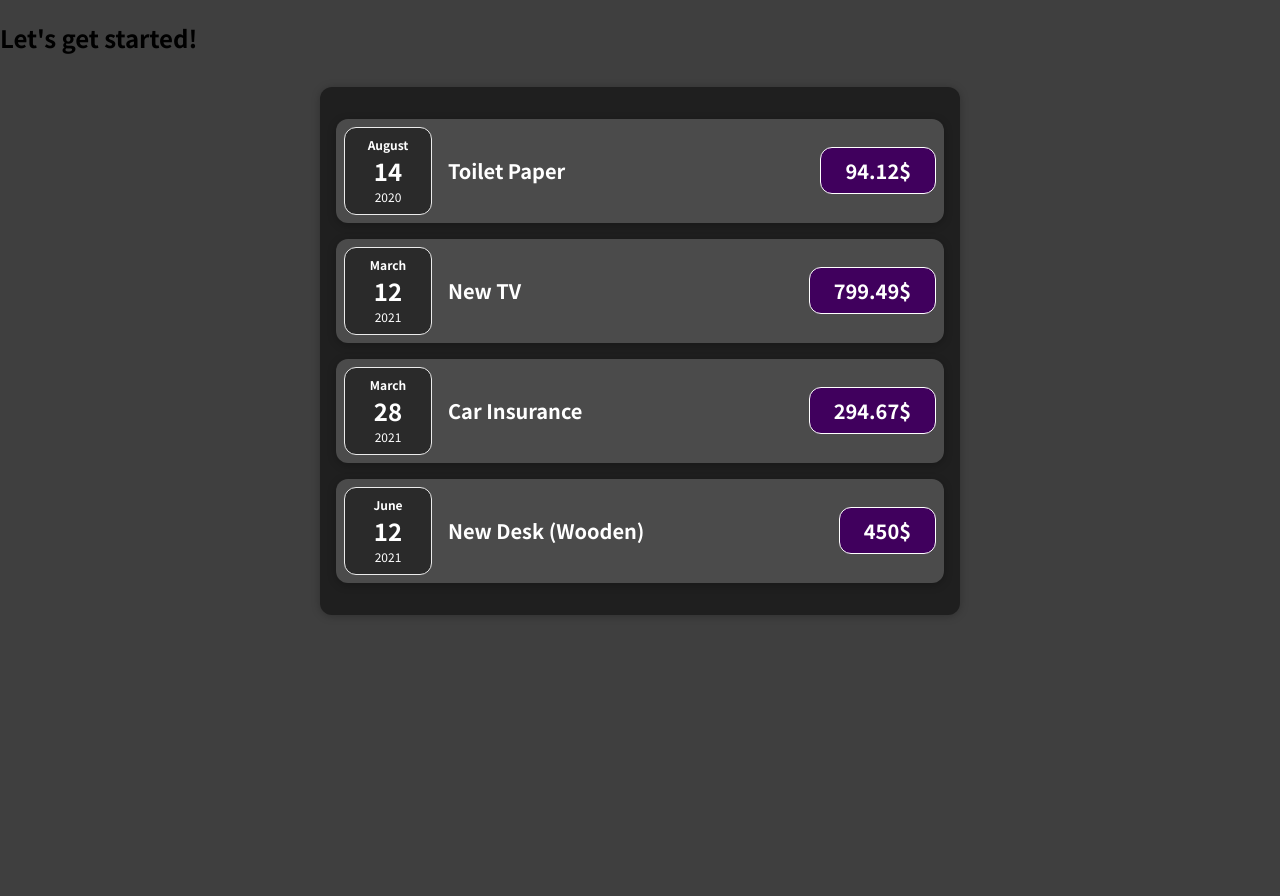
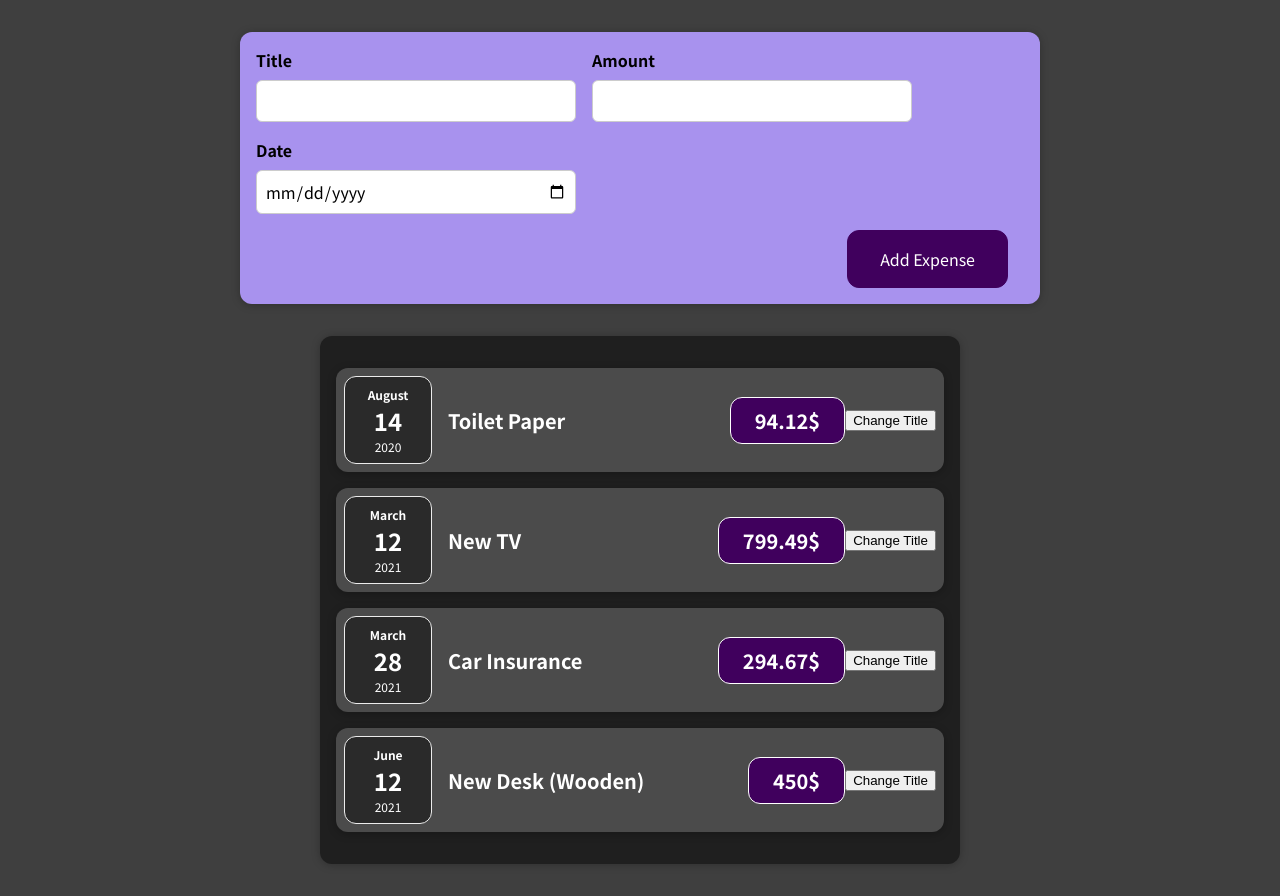
Before and after one commit to piotrpotrac/React-, a React (Create React App) app: page / in a window 1280 px wide. Before the commit the page ends 800 px from the top, so only its background shows below. Built offline with nearby package versions, Linux system fonts and the light colour scheme.

Commit message:
Adding a new dunctionality- Add a new Expense and render it.

```diff
--- a/src/App.js
+++ b/src/App.js
@@ -1,4 +1,5 @@
 import Expense from './components/Expenses/Expense.js';
+import NewExpense from './components/NewExpense/NewExpense.js';
 
 function App() {
   const expenses = [
@@ -23,9 +24,13 @@
     }
   ];
 
+  const addExpenseHandler = (expense) => {
+    console.log('In App.js');
+    console.log(expense);
+  };
   return (
     <div>
-      <h2>Let's get started!</h2>
+      <NewExpense onAddExpense={addExpenseHandler}></NewExpense>
       <Expense items={expenses}></Expense>
     </div>
   );
--- a/src/components/Expenses/ExpenseItems.js
+++ b/src/components/Expenses/ExpenseItems.js
@@ -1,15 +1,23 @@
+import React, { useState } from 'react';
 import ExpenseDate from './ExpenseDate';
 import Card from '../UI/Card';
 import './ExpenseItems.css';
 
 function ExpenseItems(props) {
+  const [title, setTitle] = useState(props.title);
+
+  const clickHandler = () => {
+    setTitle('Update!!');
+    console.log(title);
+  };
   return (
     <Card className="expense-item">
       <ExpenseDate date={props.date} />
       <div className="expense-item__description">
-        <h2>{props.title}</h2>
+        <h2>{title}</h2>
         <div className="expense-item__price">{props.amount}$</div>
       </div>
+      <button onClick={clickHandler}>Change Title</button>
     </Card>
   );
 }
--- /dev/null
+++ b/src/components/NewExpense/ExpenseForm.css
@@ -0,0 +1,26 @@
+.new-expense__controls {
+  display: flex;
+  flex-wrap: wrap;
+  gap: 1rem;
+  margin-bottom: 1rem;
+  text-align: left;
+}
+
+.new-expense__control label {
+  font-weight: bold;
+  margin-bottom: 0.5rem;
+  display: block;
+}
+
+.new-expense__control input {
+  font: inherit;
+  padding: 0.5rem;
+  border-radius: 6px;
+  border: 1px solid #ccc;
+  width: 20rem;
+  max-width: 100%;
+}
+
+.new-expense__actions {
+  text-align: right;
+}
--- /dev/null
+++ b/src/components/NewExpense/ExpenseForm.js
@@ -0,0 +1,98 @@
+import React, { useState } from 'react';
+import './ExpenseForm.css';
+
+const ExpenseForm = (props) => {
+  const [enteredTitle, setEnteredTitle] = useState('');
+  const [enteredAmount, setEnteredAmount] = useState('');
+  const [enteredDate, setEnteredDate] = useState('');
+
+  const titleChangeHandler = (event) => {
+    setEnteredTitle(event.target.value);
+  };
+  const amountChangeHandler = (event) => {
+    setEnteredAmount(event.target.value);
+  };
+  const dateChangeHandler = (event) => {
+    setEnteredDate(event.target.value);
+  };
+
+  /*  //Solution wit 1 useState function
+  const [userInput, setUserInput] = useState({
+    enteredTitle: '',
+    enteredAmount: '',
+    enteredDate: ''
+  });
+
+  const titleChangeHandler = (event) => {
+    setUserInput({
+      ...userInput,
+      enteredTitle: event.target.value
+    });
+    // setUserInput((prevState) => {
+    //   return { ...prevState, enteredTitle: event.target.value };
+    // });             // the best solution for iniciate new state (new state is immediately executed)
+  };
+  const amountChangeHandler = (event) => {
+    setUserInput({
+      ...userInput,
+      enteredAmount: event.target.value
+    });
+  };
+  const dateChangeHandler = (event) => {
+    setUserInput({
+      ...userInput,
+      enteredDate: event.target.value
+    });
+  };
+ */
+
+  const submitHandler = (event) => {
+    event.preventDefault();
+
+    const expenseData = {
+      title: enteredTitle,
+      amount: enteredAmount,
+      date: new Date(enteredDate)
+    };
+    props.onSaveExpenseData(expenseData);
+    setEnteredTitle('');
+    setEnteredAmount('');
+    setEnteredDate('');
+  };
+
+  return (
+    <form onSubmit={submitHandler}>
+      <div className="new-expense__controls">
+        <div className="new-expense__control">
+          <label>Title</label>
+          <input type="text" value={enteredTitle} onChange={titleChangeHandler} />
+        </div>
+        <div className="new-expense__control">
+          <label>Amount</label>
+          <input
+            type="number"
+            value={enteredAmount}
+            min="0.01"
+            step="0.01"
+            onChange={amountChangeHandler}
+          />
+        </div>
+        <div className="new-expense__control">
+          <label>Date</label>
+          <input
+            type="date"
+            value={enteredDate}
+            min="2019-01-01"
+            max="2022-12-31"
+            onChange={dateChangeHandler}
+          />
+        </div>
+      </div>
+      <div className="new-expense__actions">
+        <button type="submit">Add Expense</button>
+      </div>
+    </form>
+  );
+};
+
+export default ExpenseForm;
--- /dev/null
+++ b/src/components/NewExpense/NewExpense.css
@@ -0,0 +1,38 @@
+.new-expense {
+  background-color: #a892ee;
+  padding: 1rem;
+  margin: 2rem auto;
+  width: 50rem;
+  max-width: 95%;
+  border-radius: 12px;
+  text-align: center;
+  box-shadow: 0 1px 8px rgba(0, 0, 0, 0.25);
+}
+
+.new-expense button {
+  font: inherit;
+  cursor: pointer;
+  padding: 1rem 2rem;
+  border: 1px solid #40005d;
+  background-color: #40005d;
+  color: white;
+  border-radius: 12px;
+  margin-right: 1rem;
+}
+
+.new-expense button:hover,
+.new-expense button:active {
+  background-color: #510674;
+  border-color: #510674;
+}
+
+.new-expense button.alternative {
+  color: #220131;
+  border-color: transparent;
+  background-color: transparent;
+}
+
+.new-expense button.alternative:hover,
+.new-expense button.alternative:active {
+  background-color: #ddb3f8;
+}
--- /dev/null
+++ b/src/components/NewExpense/NewExpense.js
@@ -0,0 +1,21 @@
+import React from 'react';
+import './NewExpense.css';
+import ExpenseForm from './ExpenseForm';
+
+const NewExpense = (props) => {
+  const saveExpenseDataHandler = (enteredExpenseData) => {
+    const expenseData = {
+      ...enteredExpenseData,
+      id: Math.random().toString()
+    };
+    props.onAddExpense(expenseData);
+  };
+
+  return (
+    <div className="new-expense">
+      <ExpenseForm onSaveExpenseData={saveExpenseDataHandler}></ExpenseForm>
+    </div>
+  );
+};
+
+export default NewExpense;
```
